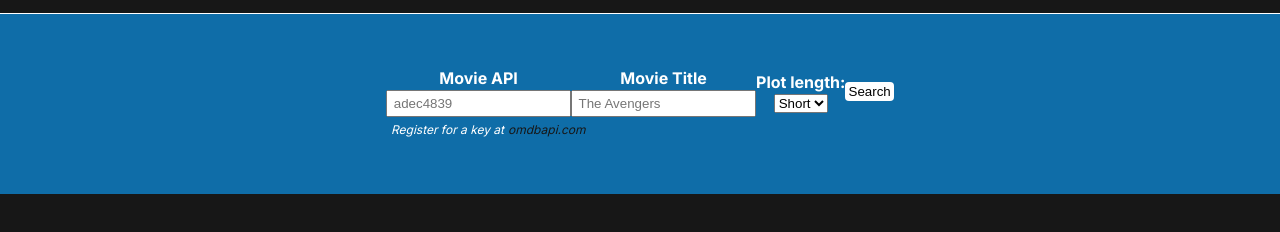
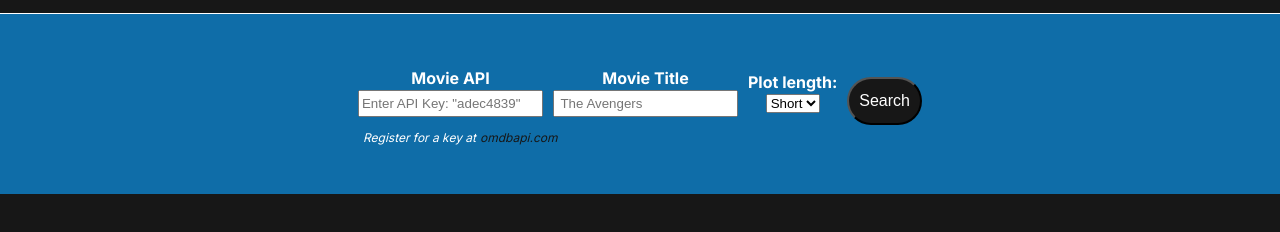
Before and after one commit to Tjseawood/MovieApp, a website built with Vite: page index.html in a window 1280 px wide. Shown: the part 58-290 px from the top of the page. Built offline with nearby package versions, Linux system fonts and the light colour scheme; some packages are replaced by stand-ins of ours; no server answers.

Commit message:
Got core functionality working

```diff
--- a/index.html
+++ b/index.html
@@ -31,17 +31,17 @@
         <div class="search-container">
           <div class="search-element">
             <form action="" class="searchForm" id="searchForm">
-              <div class="field">
+              <div class="form-field">
                 <label for="movieApi">Movie API</label>
                 <input
                   type="text"
                   class="form-control"
                   name="movieApi"
                   id="movieApi"
-                  placeholder=" adec4839"
+                  placeholder='Enter API Key: "adec4839"'
                 />
               </div>
-              <div class="field">
+              <div class="form-field">
                 <label for="movieTitle">Movie Title</label>
                 <input
                   type="text"
@@ -49,17 +49,18 @@
                   name="movieTitle"
                   id="movieTitle"
                   placeholder=" The Avengers"
+                  required
                 />
               </div>
-              <div class="field">
+              <div class="form-field">
                 <label for="moviePlot">Plot length:</label>
-                <select name="moviePlot" id="moviePlot">
+                <select name="moviePlot" id="moviePlot" required>
                   <option value="short">Short</option>
                   <option value="long">Long</option>
                 </select>
               </div>
-              <div class="field">
-                <button type="submit" class="submit-button" id="button">Search</button>
+              <div class="form-field">
+                <button type="submit" value= "Search" class="submit-button" id="button">Search</button>
               </div>
             </form>
             <div class="note">
--- a/main.js
+++ b/main.js
@@ -14,7 +14,7 @@ const loadMovies = async (event) => {
   // console.log(movieTitle, moviePlot)
 
   //Make the call to the API with user inputs
-  const urlToFetch = `https://www.omdbapi.com/?t=${movieTitle}&p=${moviePlot}&apikey=${apiKey}`
+  const urlToFetch = `https://www.omdbapi.com/?t=${movieTitle}&p=${moviePlot}&apikey=${movieApi}`
   // console.log(urlToFetch)
   const response = await fetch(urlToFetch);
   const apiResults = await response.json();
@@ -23,9 +23,17 @@ const loadMovies = async (event) => {
   //ensures that we getting just values back
   if (apiResults.Response == "True") displayMovieDetails(apiResults.Search);
 
+  const inputs = document.querySelectorAll('#movieApi, #movieTitle, #moviePlot')
+    inputs.forEach(input => {
+      input.value = '';
+    });
+
   //Append Results to HTML
   function displayMovieDetails() {
     const parent = document.getElementById('movieResults')
+
+    parent.innerHTML = '';
+
 
     const poster = document.createElement('img')
     poster.src = apiResults['Poster']
@@ -72,21 +80,15 @@ const loadMovies = async (event) => {
     plot.className = "plot"
     parent.appendChild(plot)
 
-    const btn = document.getElementById("button")
-    btn.addEventListener('click', function handleClick(event) {
-      event.preventDefault()
-      const inputs = document.querySelectorAll('#movieApi, #movieTitle, #moviePlot')
-      inputs.forEach(input => {
-        input.value = '';
-      });
-    });
+  }
 
-  }
 }
 
 const main = async () => {
   const searchFormElement = document.getElementById('searchForm')
-    searchFormElement.addEventListener('submit', loadMovies)
+  searchFormElement.addEventListener('submit', loadMovies)
+
+  document.getElementById('searchForm').addEventListener('submit', loadMovies)
 }
 
 main()
--- a/style.css
+++ b/style.css
@@ -56,25 +56,22 @@ a{
   justify-content: center;
 }
 
-.field{
+.form-field{
   font-weight: 700;
   display: flex;
   flex-direction: column;
 }
 
-.submit-button{
-  background-color: var(--light-color);
-  border: none;
-  padding: 0 0.2rem;
-  border-radius: 4px;
-  display: inline-block;
-}
 .form-control{
   padding: 2px;
 
 }
 .searchForm{
   color: white;
+  display: grid;
+  grid-auto-flow: column;
+  grid-column-gap: 10px;
+
   margin: auto;
   display: flex;
   justify-content: center;
@@ -84,6 +81,59 @@ a{
   line-height: 1.5;
   align-self: center;
 }
+
+.submit-button{
+  position: relative;
+  margin-top: 1.2rem;
+  background-color: var(--dark-color);
+  border-radius: 4em;
+  font-size: 16px;
+  color: white;
+  padding: 10px;
+  cursor:pointer;
+  user-select:none;
+  text-align: center;
+  text-decoration: none;
+  cursor: pointer;
+  transition-duration: 0.4s;
+  -webkit-transition-duration: 0.4s; /* Safari */
+}
+
+.submit-button:hover {
+  transition-duration: 0.1s;
+  color: var(--blue-color);
+  background-color: var(--light-color);
+}
+
+
+.submit-button:after {
+  content: "";
+  display: block;
+  position: absolute;
+  border-radius: 4em;
+  left: 0;
+  top:0;
+  width: 100%;
+  height: 100%;
+  opacity: 0;
+  transition: all 0.5s;
+  box-shadow: 0 0 10px 40px white;
+}
+
+.submit-button:active:after {
+  box-shadow: 0 0 0 0 white;
+  position: absolute;
+  border-radius: 4em;
+  left: 0;
+  top:0;
+  opacity: 1;
+  transition: 0s;
+}
+
+.submit-button:active {
+  top: 1px;
+}
+
 
 .note{
   color: #fff;
```
Also changed, not shown: package.json (+8 -1 lines), .eslintrc.json, 2 other files.
